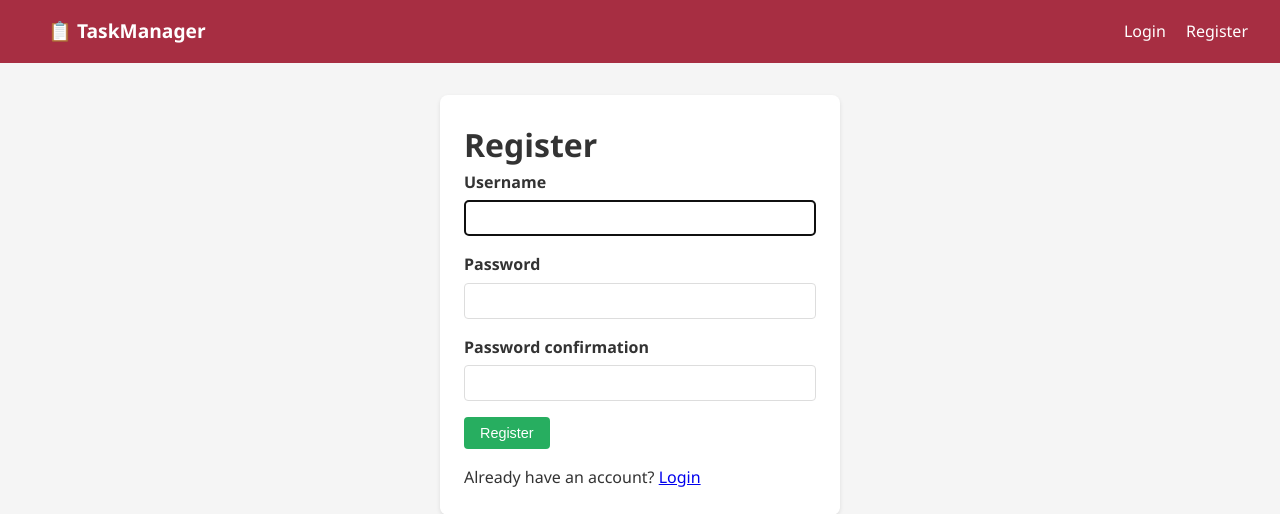
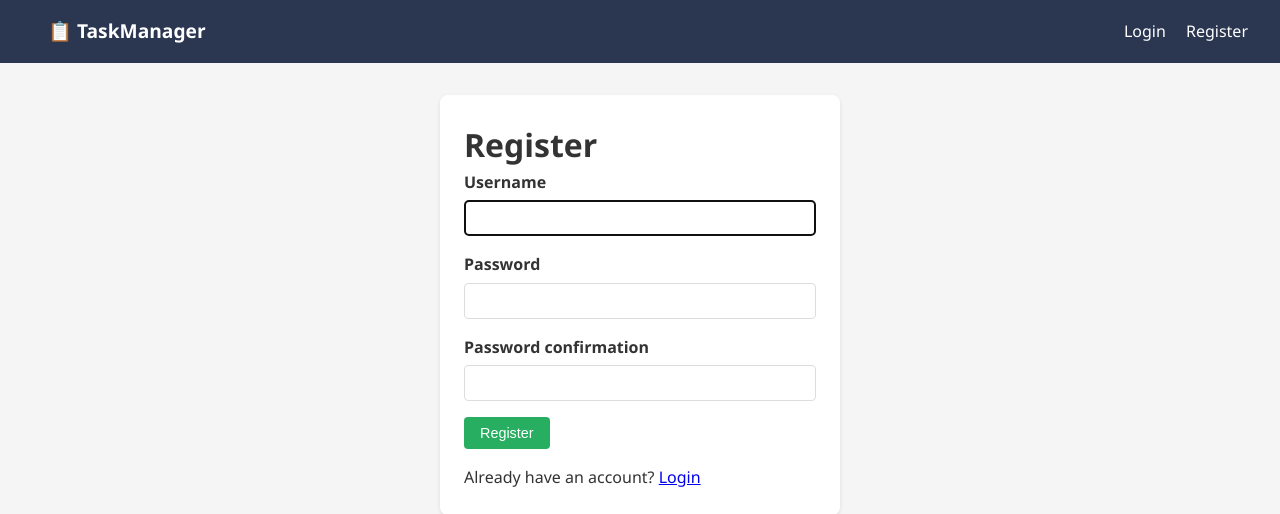
Before and after one commit to m1rjalolk24/DSCC-CW1, a Django app: page /accounts/register/ in a window 1280 px wide. Shown: the top 514 px of the page. Run offline with Django 5.2, Linux system fonts and the light colour scheme.

Commit message:
Update project style navbar origin

```diff
--- a/taskmanager/static/css/style.css
+++ b/taskmanager/static/css/style.css
@@ -12,7 +12,7 @@ body {
 }
 
 .navbar {
-    background-color: #a72e42;
+    background-color: #2b3651;
     padding: 1rem 2rem;
     display: flex;
     justify-content: space-between;
```
